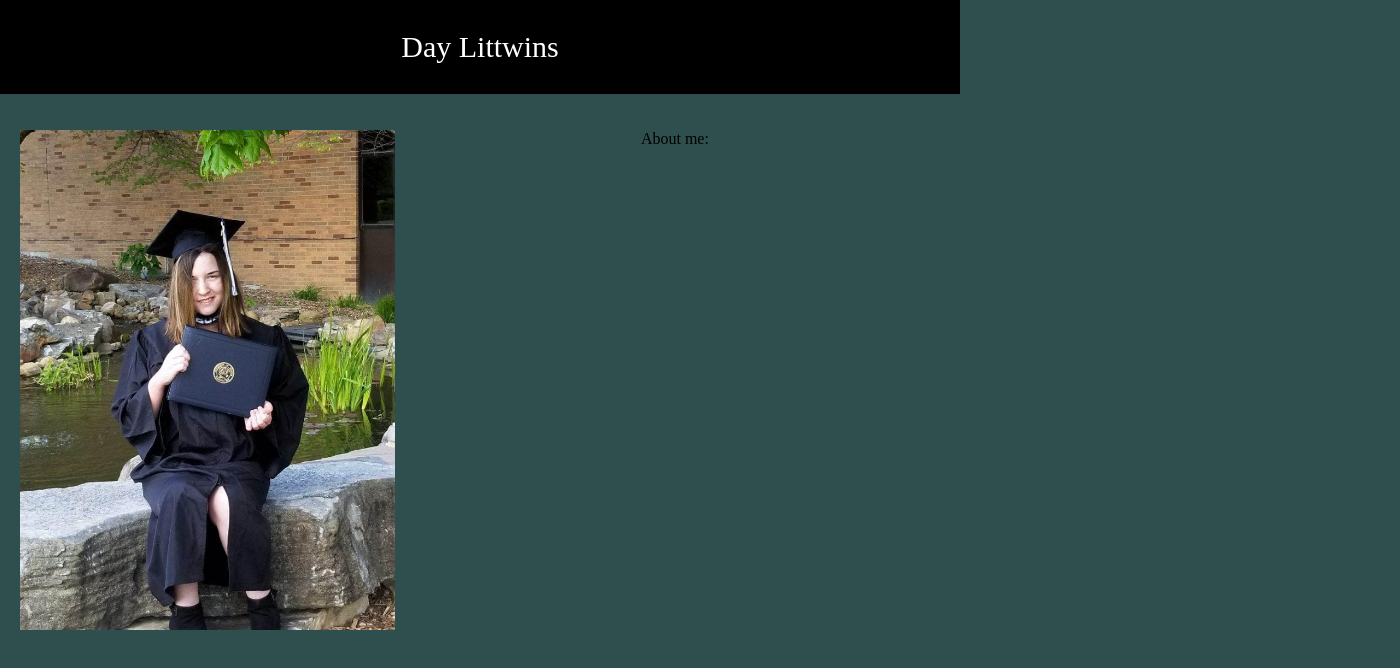
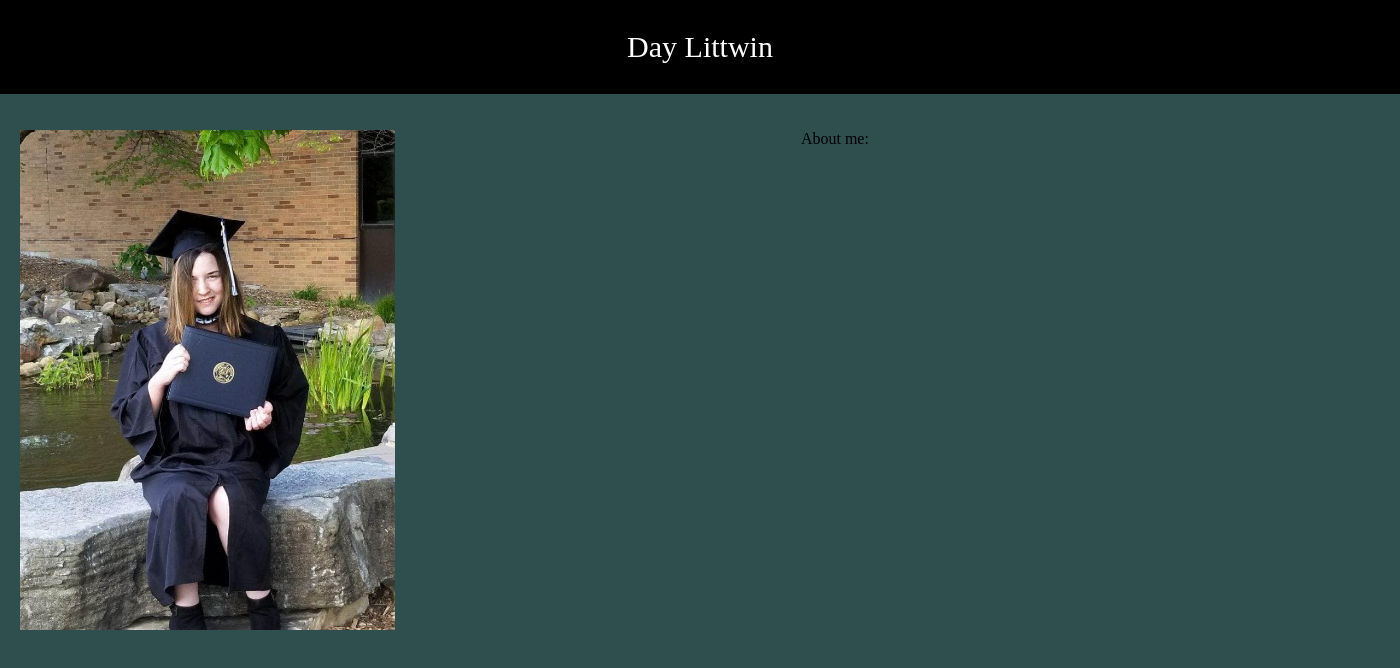
Before and after one commit to DayLittwin/DayLittwin.github.io, a plain HTML site: page index.html in a window 1280 px wide. Shown: the whole page, 1400 px wide, since content can reach past the window. Drawn offline with Linux system fonts and the light colour scheme.

Commit message:
header changes with window size

```diff
--- a/StyleSheet.css
+++ b/StyleSheet.css
@@ -2,7 +2,7 @@ body {
     margin-right: auto;
     margin-left: auto;
 
-    max-width: 960px;
+    width: 100%;
 
     font-family: 'Times New Roman';
     margin: 0;
@@ -12,8 +12,7 @@ body {
 .header {
     margin-right: auto;
     margin-left: auto;
-
-    max-width: 960px;
+    width: 100%;
     padding-left: 60px;
     padding-right: 60px;
     padding-top: 30px;
--- a/index.html
+++ b/index.html
@@ -10,7 +10,7 @@
 
 <header>
     <div class="header">
-        Day Littwins
+        Day Littwin
     </div>
 </header>
 
```
